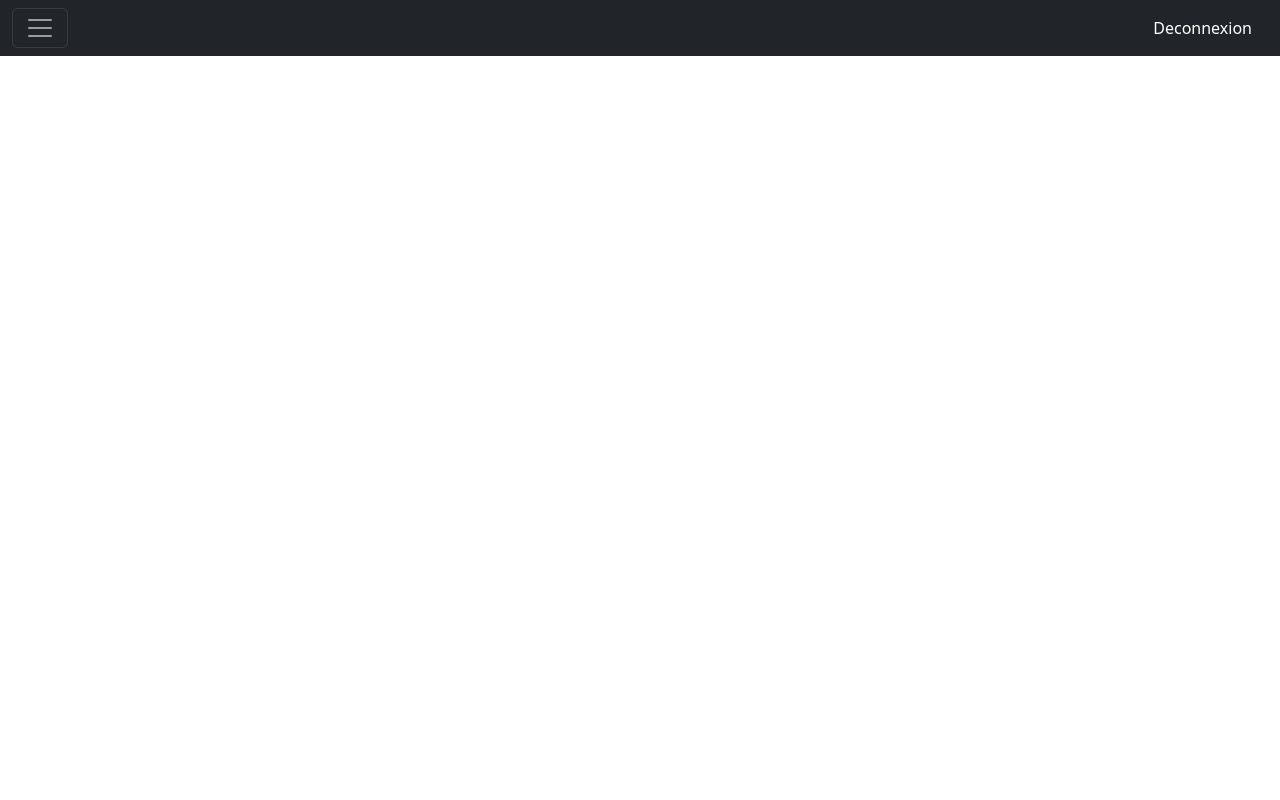
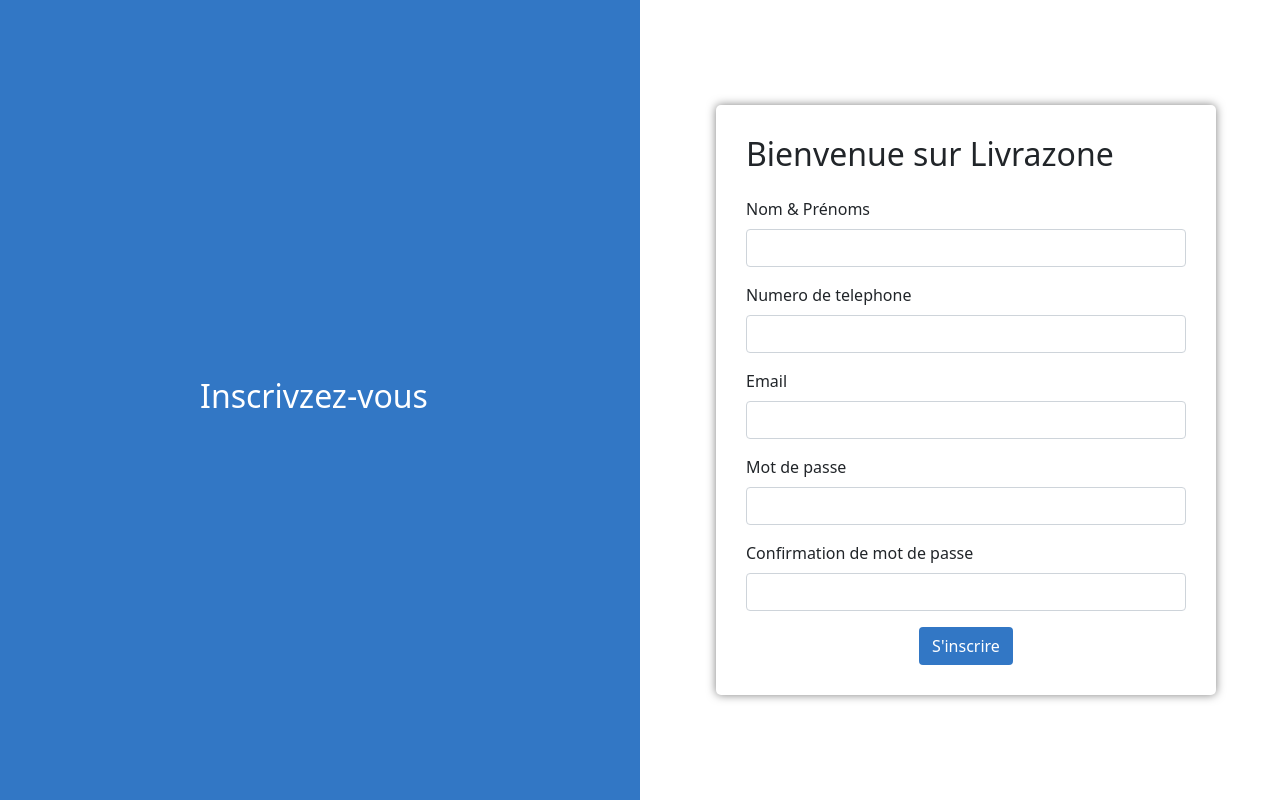
Before and after one commit to christianjunior05/Livrazone, an Angular app: page /sidebar in a window 1280 px wide. Built offline with nearby package versions, Linux system fonts and the light colour scheme.

Commit message:
add pages

```diff
--- a/src/app/app.component.html
+++ b/src/app/app.component.html
@@ -1,4 +1,5 @@
 <!-- <app-inscription-l></app-inscription-l> -->
+<app-inscription-c></app-inscription-c>
 <!-- <app-navbar></app-navbar> -->
 <!-- <app-connexion-l></app-connexion-l> -->
 <!-- <app-connexion-c></app-connexion-c> -->
@@ -6,4 +7,4 @@
 <!-- <router-outlet></router-outlet> -->
 <!-- <app-find-delivery></app-find-delivery> -->
 <!-- <app-delivery-area></app-delivery-area> -->
-<app-dashboard-admin></app-dashboard-admin>
+<!-- <app-dashboard-admin></app-dashboard-admin> -->
--- a/src/app/connexion-c/connexion-c.component.html
+++ b/src/app/connexion-c/connexion-c.component.html
@@ -25,13 +25,12 @@
 							<label for="password" class="form-label">Mot de passe</label>
 							<input type="password" class="form-control" id="password" name="password">
 						</div>
-						<button type="submit" class="btn ">Se connecter</button>
+						<button type="submit" class="btn " routerLink="/find-delivery">Se connecter</button>
 					</form>
 				</div>
 			</div>
 		</div>
 	</div>
-
 	<!-- Inclure les fichiers JavaScript de Bootstrap (jQuery doit être inclus avant) -->
 	<script src="https://cdnjs.cloudflare.com/ajax/libs/jquery/3.6.0/jquery.min.js"></script>
 	<script src="https://cdnjs.cloudflare.com/ajax/libs/twitter-bootstrap/5.1.1/js/bootstrap.min.js"></script>
--- a/src/app/connexion-l/connexion-l.component.html
+++ b/src/app/connexion-l/connexion-l.component.html
@@ -25,7 +25,7 @@
 							<label for="password" class="form-label">Mot de passe</label>
 							<input type="password" class="form-control" id="password" name="password">
 						</div>
-						<button type="submit" class="btn ">Se connecter</button>
+						<button type="submit" class="btn " routerLink="/delivery-area">Se connecter</button>
 					</form>
 				</div>
 			</div>
--- a/src/app/delivery-area/delivery-area.component.html
+++ b/src/app/delivery-area/delivery-area.component.html
@@ -42,6 +42,8 @@
       </div>
     </div>
   </div>
+   <br>
+   <hr>
   <div class="container">
     <div class="row justify-content-center">
       <div class="col-md-8">
--- a/src/app/footer/footer.component.css
+++ b/src/app/footer/footer.component.css
@@ -43,7 +43,7 @@
   }
 
   .footer .social-links a:hover {
-    color: #fe6639;
+    color: #3277c5;
     border-color: #3277c5;
   }
 
--- a/src/app/footer/footer.component.html
+++ b/src/app/footer/footer.component.html
@@ -4,7 +4,7 @@
       <div class="row gy-4">
         <div class="col-lg-5 col-md-12 footer-info">
           <a href="index.html" class="logo d-flex align-items-center">
-            <span>Logis</span>
+            <span>Livrazone</span>
           </a>
           <p>Cras fermentum odio eu feugiat lide par naso tierra. Justo eget nada terra videa magna derita valies darta donna mare fermentum iaculis eu non diam phasellus.</p>
           <div class="social-links d-flex mt-4">
--- a/src/app/inscription-c/inscription-c.component.css
+++ b/src/app/inscription-c/inscription-c.component.css
@@ -1,5 +1,5 @@
 .left-section {
-    background-color: #fe6639; /* couleur rouge */
+    background-color: #3277c5;; /* couleur rouge */
     height: 100vh; /* hauteur égale à la hauteur de la fenêtre du navigateur */
     display: flex;
     align-items: center;
@@ -20,7 +20,7 @@
     width: 100%;
 }
 .btn {
-background-color: #fe6639; /* couleur rouge */
+background-color: #3277c5;; /* couleur rouge */
 margin-left: auto;
 margin-right: auto;
 display: block;
--- a/src/app/inscription-c/inscription-c.component.html
+++ b/src/app/inscription-c/inscription-c.component.html
@@ -37,7 +37,7 @@
 							<label for="password" class="form-label">Confirmation de mot de passe</label>
 							<input type="password" class="form-control" id="password" name="password">
 						</div>
-						<button type="submit" class="btn " routerLink="/connexion-c">S'inscrire</button>
+						<button type="submit" class="btn" routerLink="/connexion-c" >S'inscrire</button>
 					</form>
 				</div>
 			</div>
--- a/src/app/navbar/navbar.component.html
+++ b/src/app/navbar/navbar.component.html
@@ -9,8 +9,8 @@
           <li class="nav-item">
             <a class="nav-link" href="#">A propos</a>
           </li>
-          <li class="nav-item">
-            <a class="nav-link" routerLink="/inscription-l">Je suis un livreur</a>
+          <li class="nav-item" routerLink="/inscription-l">
+            <a class="nav-link" >Je suis un livreur</a>
           </li>
           <li class="nav-item">
             <a class="btn btn-dark" routerLink="/inscription-c">Obtenir un livreur</a>
```
Also changed, not shown: src/app/app-routing.module.ts (+5 -3 lines).
